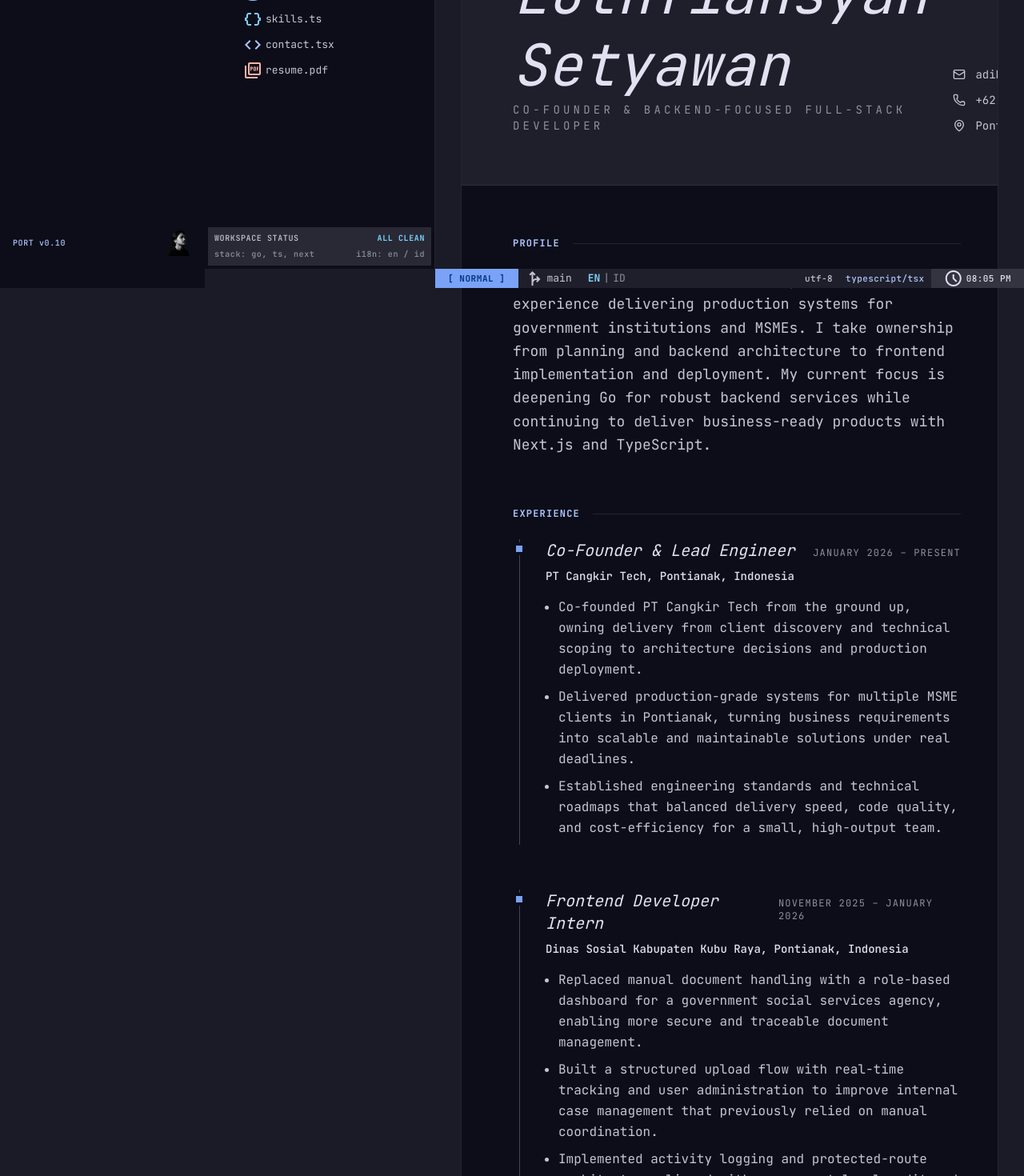
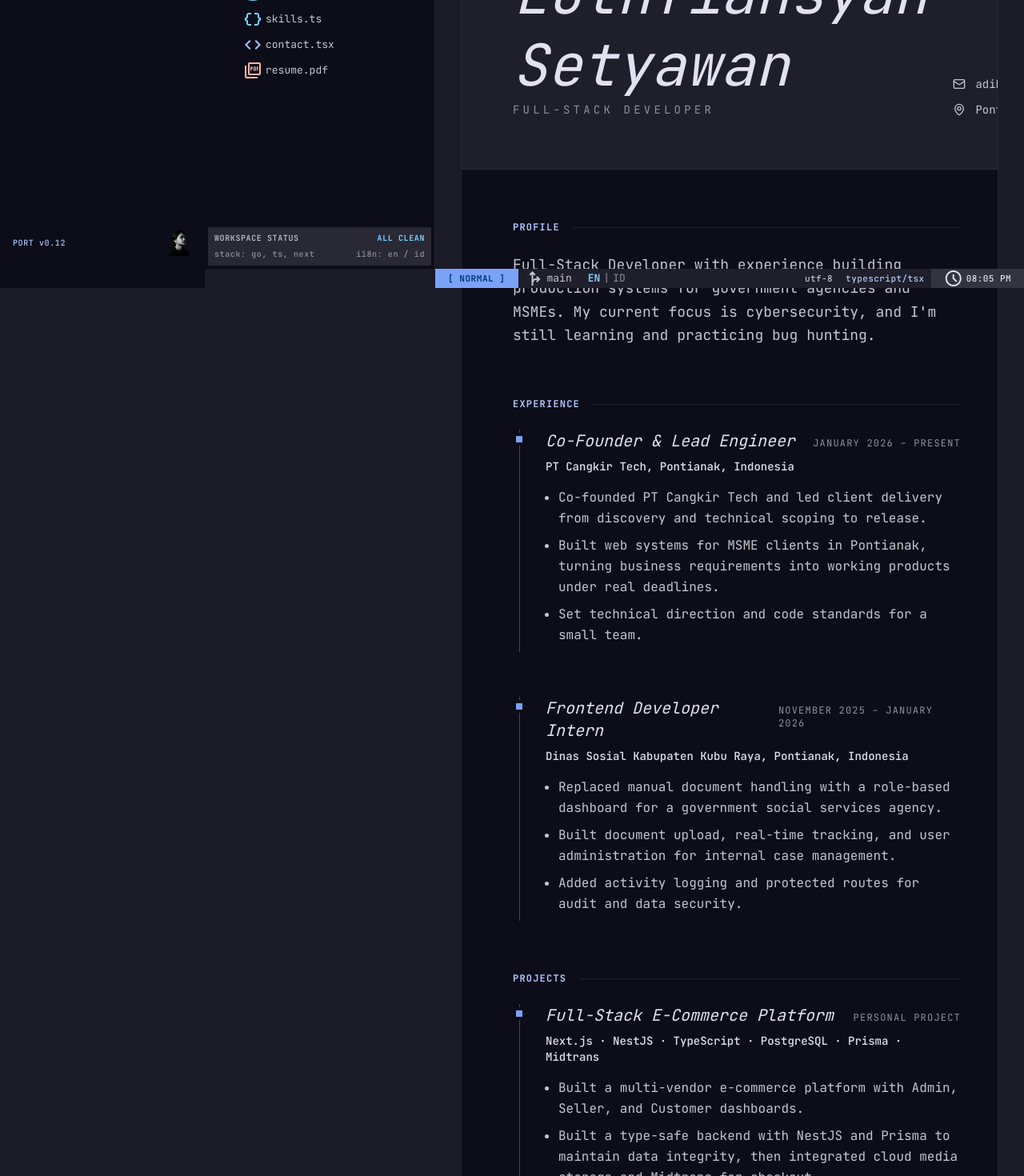
Before and after one commit to Adibayuluthfiansyah/porto, a Next.js app: page /en/resume in a window 1280 px wide. Shown: the part 440-1910 px from the top of the page at 80% size. Built offline with nearby package versions, Linux system fonts and the light colour scheme.

Commit message:
content : cleaning up

```diff
--- a/app/[locale]/resume/layout.tsx
+++ b/app/[locale]/resume/layout.tsx
@@ -22,12 +22,13 @@ export async function generateMetadata({
       "Resume",
       "CV",
       "Full Stack Developer Resume",
-      "Software Engineer CV",
       "TypeScript Developer",
       "Next.js Experience",
-      "Go Backend",
+      "Go Developer",
+      "NestJS Developer",
       "Cangkir Tech",
       "Pontianak Developer",
+      "Cybersecurity Learning",
     ],
     alternates: {
       canonical,
--- a/app/[locale]/resume/page.tsx
+++ b/app/[locale]/resume/page.tsx
@@ -4,7 +4,6 @@ import {
   Download,
   Mail,
   MapPin,
-  Phone,
   Github,
   Linkedin,
   Instagram,
@@ -18,25 +17,23 @@ export default function Resume() {
 
   const copy = {
     downloadPdf: isId ? "Unduh PDF" : "Download PDF",
-    role: isId
-      ? "Co-Founder & Full-Stack Developer (Fokus Backend)"
-      : "Co-Founder & Backend-Focused Full-Stack Developer",
+    role: "Full-Stack Developer",
     profileTitle: isId ? "Profil" : "Profile",
     profileText: isId
-      ? "Co-founder dan Full-Stack Developer dengan pengalaman membangun sistem produksi untuk instansi pemerintah dan UMKM. Saya terbiasa mengambil kepemilikan dari tahap perencanaan, arsitektur backend, implementasi frontend, hingga deployment. Saat ini saya berfokus memperdalam Go untuk membangun layanan backend yang lebih robust, sambil tetap menghadirkan produk siap pakai dengan Next.js dan TypeScript."
-      : "Co-founder and Full-Stack Developer with hands-on experience delivering production systems for government institutions and MSMEs. I take ownership from planning and backend architecture to frontend implementation and deployment. My current focus is deepening Go for robust backend services while continuing to deliver business-ready products with Next.js and TypeScript.",
+      ? "Full-Stack Developer dengan pengalaman membangun sistem produksi untuk instansi pemerintah dan UMKM. Fokus saya sekarang adalah keamanan siber, dan saya masih belajar serta berlatih bug hunting."
+      : "Full-Stack Developer with experience building production systems for government agencies and MSMEs. My current focus is cybersecurity, and I'm still learning and practicing bug hunting.",
     experienceTitle: isId ? "Pengalaman" : "Experience",
     projectsTitle: isId ? "Proyek" : "Projects",
     educationTitle: isId ? "Pendidikan" : "Education",
     availableFor: isId ? "Tersedia Untuk" : "Available For",
     fullTimeRoles: isId ? "Peran full-time" : "Full-time roles",
     fullTimeDesc: isId
-      ? "Posisi Software Engineer dan Full-Stack berfokus backend"
-      : "Software Engineer and Backend-Focused Full-Stack roles",
+      ? "Posisi Full-Stack Developer"
+      : "Full-Stack Developer roles",
     freelanceProjects: isId ? "Proyek freelance" : "Freelance projects",
     freelanceDesc: isId
-      ? "Pengembangan web full-stack, MVP untuk startup & UMKM"
-      : "Full-stack web dev, MVP builds for startups & MSMEs",
+      ? "Pengembangan web full-stack untuk startup dan UMKM"
+      : "Full-stack web development for startups and MSMEs",
     linksTitle: "Links",
     techStackTitle: "Tech Stack",
     toolsTitle: "Tools",
@@ -129,10 +126,6 @@ export default function Resume() {
                   </span>
                 </a>
                 <span className="flex items-start sm:items-center gap-3">
-                  <Phone size={16} className="shrink-0 mt-0.5 sm:mt-0" /> +62
-                  895 7041 19180
-                </span>
-                <span className="flex items-start sm:items-center gap-3">
                   <MapPin size={16} className="shrink-0 mt-0.5 sm:mt-0" />{" "}
                   Pontianak, Indonesia
                 </span>
@@ -181,18 +174,18 @@ export default function Resume() {
                     <ul className="list-disc list-outside ml-4 space-y-2 text-on-surface-variant font-light leading-relaxed text-sm md:text-base">
                       <li>
                         {isId
-                          ? "Mendirikan PT Cangkir Tech dari nol, mengambil tanggung jawab delivery mulai dari discovery klien, technical scoping, keputusan arsitektur, hingga deployment ke production."
-                          : "Co-founded PT Cangkir Tech from the ground up, owning delivery from client discovery and technical scoping to architecture decisions and production deployment."}
+                          ? "Mendirikan PT Cangkir Tech dan memimpin pengerjaan proyek klien dari penggalian kebutuhan dan penentuan lingkup teknis hingga rilis."
+                          : "Co-founded PT Cangkir Tech and led client delivery from discovery and technical scoping to release."}
                       </li>
                       <li>
                         {isId
-                          ? "Mengirimkan sistem production-grade untuk beberapa klien UMKM di Pontianak dengan menerjemahkan kebutuhan bisnis menjadi solusi yang skalabel dan mudah dirawat, dalam tenggat waktu nyata."
-                          : "Delivered production-grade systems for multiple MSME clients in Pontianak, turning business requirements into scalable and maintainable solutions under real deadlines."}
+                          ? "Membangun sistem web untuk klien UMKM di Pontianak, menerjemahkan kebutuhan bisnis menjadi produk yang berjalan sesuai tenggat."
+                          : "Built web systems for MSME clients in Pontianak, turning business requirements into working products under real deadlines."}
                       </li>
                       <li>
                         {isId
-                          ? "Menyusun standar engineering dan roadmap teknis yang menyeimbangkan kecepatan delivery, kualitas kode, dan efisiensi biaya untuk tim kecil dengan output tinggi."
-                          : "Established engineering standards and technical roadmaps that balanced delivery speed, code quality, and cost-efficiency for a small, high-output team."}
+                          ? "Menyusun arah teknis dan standar kode untuk tim kecil."
+                          : "Set technical direction and code standards for a small team."}
                       </li>
                     </ul>
                   </div>
@@ -215,18 +208,18 @@ export default function Resume() {
                     <ul className="list-disc list-outside ml-4 space-y-2 text-on-surface-variant font-light leading-relaxed text-sm md:text-base">
                       <li>
                         {isId
-                          ? "Mengganti proses dokumen manual menjadi dashboard berbasis peran untuk instansi sosial pemerintah, sehingga pengelolaan dokumen lebih aman dan mudah ditelusuri."
-                          : "Replaced manual document handling with a role-based dashboard for a government social services agency, enabling more secure and traceable document management."}
+                          ? "Mengganti proses dokumen manual dengan dashboard berbasis peran untuk instansi sosial pemerintah."
+                          : "Replaced manual document handling with a role-based dashboard for a government social services agency."}
                       </li>
                       <li>
                         {isId
-                          ? "Membangun alur unggah dokumen yang terstruktur dengan pelacakan real-time dan administrasi pengguna untuk meningkatkan manajemen kasus internal yang sebelumnya mengandalkan koordinasi manual."
-                          : "Built a structured upload flow with real-time tracking and user administration to improve internal case management that previously relied on manual coordination."}
+                          ? "Membangun alur unggah dokumen, pelacakan real-time, dan administrasi pengguna untuk manajemen kasus internal."
+                          : "Built document upload, real-time tracking, and user administration for internal case management."}
                       </li>
                       <li>
                         {isId
-                          ? "Mengimplementasikan activity logging dan arsitektur protected-route yang selaras dengan kebutuhan audit serta keamanan data tingkat pemerintahan."
-                          : "Implemented activity logging and protected-route architecture aligned with government-level audit and data security requirements."}
+                          ? "Menambahkan pencatatan aktivitas dan protected route untuk kebutuhan audit dan keamanan data."
+                          : "Added activity logging and protected routes for audit and data security."}
                       </li>
                     </ul>
                   </div>
@@ -254,24 +247,24 @@ export default function Resume() {
                       </span>
                     </div>
                     <p className="text-on-surface font-medium text-sm mb-4">
-                      Next.js · Go · TypeScript · PostgreSQL · Prisma ·
+                      Next.js · NestJS · TypeScript · PostgreSQL · Prisma ·
                       Midtrans
                     </p>
                     <ul className="list-disc list-outside ml-4 space-y-2 text-on-surface-variant font-light leading-relaxed text-sm md:text-base">
                       <li>
                         {isId
-                          ? "Merancang dan merilis platform e-commerce multi-vendor dari nol dengan dashboard khusus untuk Admin, Seller, dan Customer agar siap dipakai untuk operasional nyata."
-                          : "Designed and shipped a multi-vendor e-commerce platform from scratch with dedicated Admin, Seller, and Customer dashboards for real operations."}
+                          ? "Membangun platform e-commerce multi-vendor dengan dashboard Admin, Seller, dan Customer."
+                          : "Built a multi-vendor e-commerce platform with Admin, Seller, and Customer dashboards."}
                       </li>
                       <li>
                         {isId
-                          ? "Membangun backend type-safe berbasis Go dengan Prisma untuk menjaga integritas data, lalu mengintegrasikan cloud media storage dan Midtrans untuk alur checkout production."
-                          : "Built a type-safe backend with Go and Prisma to maintain data integrity, then integrated cloud media storage and Midtrans for a production checkout flow."}
+                          ? "Membangun backend type-safe berbasis NestJS dan Prisma untuk menjaga integritas data, lalu mengintegrasikan cloud media storage dan Midtrans untuk alur checkout."
+                          : "Built a type-safe backend with NestJS and Prisma to maintain data integrity, then integrated cloud media storage and Midtrans for checkout."}
                       </li>
                       <li>
                         {isId
-                          ? "Menangani eksekusi full-stack end-to-end: desain skema, kontrak API, implementasi frontend, hingga deployment cloud tanpa dukungan engineer eksternal."
-                          : "Owned full-stack execution end to end: schema design, API contracts, frontend implementation, and cloud deployment without external engineering support."}
+                          ? "Menangani eksekusi full-stack end-to-end: desain skema, kontrak API, implementasi frontend, hingga deployment cloud."
+                          : "Owned full-stack execution end to end: schema design, API contracts, frontend implementation, and cloud deployment."}
                       </li>
                     </ul>
                   </div>
@@ -289,8 +282,8 @@ export default function Resume() {
                       </span>
                     </div>
                     <p className="text-on-surface font-medium text-sm mb-4">
-                      Next.js · TypeScript · Prisma · PostgreSQL · Midtrans ·
-                      Server Actions
+                      Next.js · TypeScript · PostgreSQL · Midtrans · Server
+                      Actions
                     </p>
                     <ul className="list-disc list-outside ml-4 space-y-2 text-on-surface-variant font-light leading-relaxed text-sm md:text-base">
                       <li>
--- a/messages/en.json
+++ b/messages/en.json
@@ -72,20 +72,18 @@
     "heading2": "something great.",
     "emailLabel": "Email",
     "emailValue": "adibayu@adibayuluthfiansyah.dev",
-    "whatsappLabel": "WhatsApp",
-    "whatsappValue": "+62 895 7041 19180",
     "instagramLabel": "Instagram",
     "instagramValue": "@adibayuluthfiansyah"
   },
   "blog": {
-    "heading": "Writings and Thoughts.",
-    "empty": "No posts yet. New essays land here when they are written.",
-    "readMore": "Read More"
+    "heading": "Notes.",
+    "empty": "No posts yet.",
+    "readMore": "Read post"
   },
   "ide": {
     "explorer": {
       "title": "EXPLORER",
-      "version": "PORT v0.10",
+      "version": "PORT v0.12",
       "dashboard": "home.dashboard",
       "about": "about.md",
       "projects": "projects/",
@@ -149,7 +147,7 @@
         "label": "Core Tech and Skills",
         "desc": "Full-stack tech and security learning"
       },
-      "contact": { "key": "c", "label": "Get in Touch", "desc": "Email, WhatsApp and Instagram" },
+      "contact": { "key": "c", "label": "Get in Touch", "desc": "Email and Instagram" },
       "resume": { "key": "r", "label": "Curriculum Vitae", "desc": "Resume page and PDF download" },
       "writing": { "key": "b", "label": "Technical Writing", "desc": "Notes on software and security" }
     },
@@ -188,7 +186,7 @@
       },
       "contact": {
         "title": "Contact",
-        "description": "Get in touch for freelance opportunities, collaboration, or project inquiries. Available via email, WhatsApp, and Instagram. Based in Pontianak, Indonesia."
+        "description": "Get in touch for freelance opportunities, collaboration, or project inquiries. Available via email and Instagram. Based in Pontianak, Indonesia."
       },
       "projects": {
         "title": "Projects",
@@ -196,12 +194,12 @@
       },
       "resume": {
         "title": "Resume",
-        "description": "View my professional resume: Full-Stack Developer with experience in Go, Next.js, TypeScript, and PostgreSQL. Co-Founder at Cangkir Tech. Download PDF resume."
+        "description": "Resume of Adibayu Luthfiansyah, a Full-Stack Developer with experience building web applications. Currently learning cybersecurity and practicing bug hunting."
       },
       "blog": {
         "title": "Blog",
-        "description": "Tech insights, tutorials, and thoughts on modern web development, full-stack engineering, and Go backend architecture.",
-        "postFallbackDescription": "Read this article on my blog."
+        "description": "Notes on full-stack development and cybersecurity learning.",
+        "postFallbackDescription": "Read this post."
       }
     }
   }
--- a/messages/id.json
+++ b/messages/id.json
@@ -72,20 +72,18 @@
     "heading2": "sesuatu yang hebat.",
     "emailLabel": "Email",
     "emailValue": "adibayu@adibayuluthfiansyah.dev",
-    "whatsappLabel": "WhatsApp",
-    "whatsappValue": "+62 895 7041 19180",
     "instagramLabel": "Instagram",
     "instagramValue": "@adibayuluthfiansyah"
   },
   "blog": {
-    "heading": "Tulisan dan Pemikiran.",
-    "empty": "Belum ada tulisan. Esai baru akan muncul di sini.",
-    "readMore": "Baca Selengkapnya"
+    "heading": "Catatan.",
+    "empty": "Belum ada tulisan.",
+    "readMore": "Baca catatan"
   },
   "ide": {
     "explorer": {
       "title": "EXPLORER",
-      "version": "PORT v0.10",
+      "version": "PORT v0.12",
       "dashboard": "home.dashboard",
       "about": "about.md",
       "projects": "projects/",
@@ -149,7 +147,7 @@
         "label": "Teknologi Inti",
         "desc": "Teknologi full-stack, sedang belajar keamanan siber"
       },
-      "contact": { "key": "c", "label": "Hubungi Saya", "desc": "Email, WhatsApp dan Instagram" },
+      "contact": { "key": "c", "label": "Hubungi Saya", "desc": "Email dan Instagram" },
       "resume": { "key": "r", "label": "Curriculum Vitae", "desc": "Halaman resume dan unduh PDF" },
       "writing": { "key": "b", "label": "Tulisan Teknis", "desc": "Catatan software dan keamanan siber" }
     },
@@ -188,7 +186,7 @@
       },
       "contact": {
         "title": "Kontak",
-        "description": "Hubungi saya untuk peluang freelance, kolaborasi, atau pertanyaan proyek. Tersedia via email, WhatsApp, dan Instagram. Berbasis di Pontianak, Indonesia."
+        "description": "Hubungi saya untuk peluang freelance, kolaborasi, atau pertanyaan proyek. Tersedia via email dan Instagram. Berbasis di Pontianak, Indonesia."
       },
       "projects": {
         "title": "Proyek",
@@ -196,12 +194,12 @@
       },
       "resume": {
         "title": "Resume",
-        "description": "Lihat resume profesional saya: Full-Stack Developer dengan pengalaman Go, Next.js, TypeScript, dan PostgreSQL. Co-Founder Cangkir Tech. Unduh CV PDF."
+        "description": "Resume Adibayu Luthfiansyah, Full-Stack Developer dengan pengalaman membangun aplikasi web. Saat ini sedang belajar keamanan siber dan berlatih bug hunting."
       },
       "blog": {
         "title": "Blog",
-        "description": "Wawasan teknologi, tutorial, dan pemikiran tentang pengembangan web modern, rekayasa full-stack, dan arsitektur backend Go.",
-        "postFallbackDescription": "Baca artikel ini di blog saya."
+        "description": "Catatan tentang pengembangan full-stack dan pembelajaran keamanan siber.",
+        "postFallbackDescription": "Baca catatan ini."
       }
     }
   }
```
Also changed, not shown: app/[locale]/contact/page.tsx (+1 -6 lines), app/content/blog/first-blog.mdx (deleted, +0 -8 lines), 1 other file (tests, documents, lock files or other folders).
